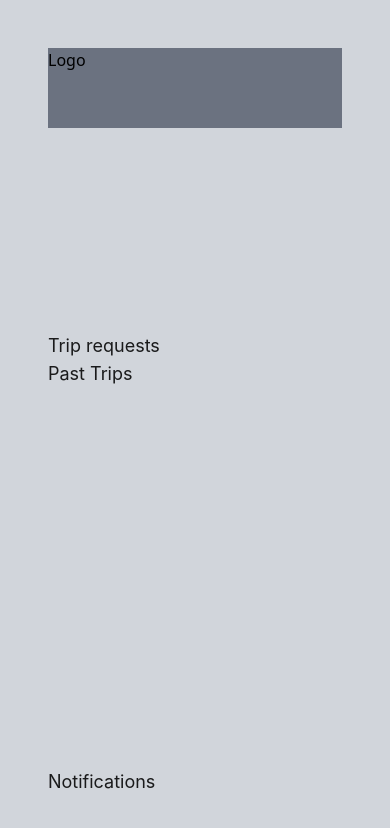
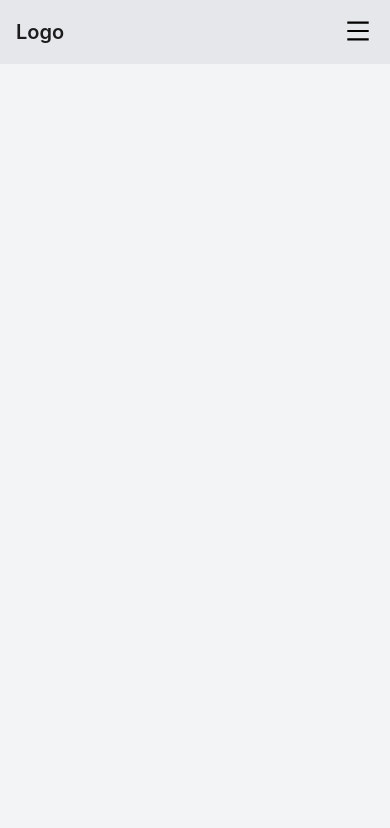
Before and after one commit to imujo-fer/progi, a React (Vite) app: page /employee/trip in a window 390 px wide. Shown: the top 828 px of the page. Built offline with nearby package versions, Linux system fonts and the light colour scheme.

Commit message:
make navbar responsive

```diff
--- a/frontend/src/components/SidebarNav.component.tsx
+++ b/frontend/src/components/SidebarNav.component.tsx
@@ -1,18 +1,68 @@
-import { Flex, Typography } from "antd";
+import { Layout, Grid, Button, Drawer } from "antd";
+import { MenuOutlined } from "@ant-design/icons";
+import { useState } from "react";
 
-const { Text } = Typography;
+const { Sider, Header, Content } = Layout;
+const { useBreakpoint } = Grid;
 
 export default function SidebarNav() {
+  const screens = useBreakpoint();
+  const [drawerVisible, setDrawerVisible] = useState(false);
+
+  const showDrawer = () => setDrawerVisible(true);
+  const closeDrawer = () => setDrawerVisible(false);
+
   return (
-    <div>
-      <Flex className="lg:w-80 md:w-60 h-screen flex justify-between items-start flex-col bg-gray-300 gap-4 p-12">
-        <Flex className="w-full h-20 bg-gray-500">Logo</Flex>
-        <Flex className="flex-col pb-44">
-          <Text className="text-lg">Trip requests</Text>
-          <Text className="text-lg">Past Trips</Text>
-        </Flex>
-        <Text className="text-lg">Notifications</Text>
-      </Flex>
-    </div>
+    <Layout className="min-h-screen">
+      {screens.lg ? (
+        <Sider
+          breakpoint="lg"
+          collapsedWidth="0"
+          width={320}
+          className="bg-gray-300"
+        >
+          <div className="flex flex-col justify-between h-full p-8 gap-4">
+            <div className="h-20 bg-gray-500 flex items-center justify-center text-white text-xl">
+              Logo
+            </div>
+            <div className="flex flex-col pb-44 space-y-2">
+              <p className="text-lg">Trip requests</p>
+              <p className="text-lg">Past Trips</p>
+            </div>
+            <p className="text-lg">Notifications</p>
+          </div>
+        </Sider>
+      ) : (
+        <>
+          <Header className="flex items-center justify-between bg-gray-200 p-4">
+            <div className="text-xl font-semibold">Logo</div>
+            <Button
+              type="text"
+              icon={<MenuOutlined />}
+              onClick={showDrawer}
+              className="text-2xl text-black"
+            />
+          </Header>
+          <Drawer
+            title="Menu"
+            placement="left"
+            onClose={closeDrawer}
+            visible={drawerVisible}
+            closable
+            width={320}
+            className="bg-gray-300"
+          >
+            <div className="flex flex-col gap-4">
+              <p className="text-lg">Trip requests</p>
+              <p className="text-lg">Past Trips</p>
+              <p className="text-lg">Notifications</p>
+            </div>
+          </Drawer>
+        </>
+      )}
+      <Layout>
+        <Content className="bg-gray-100 p-6"></Content>
+      </Layout>
+    </Layout>
   );
 }
--- a/frontend/src/features/employee/routes/employee.routes.tsx
+++ b/frontend/src/features/employee/routes/employee.routes.tsx
@@ -11,4 +11,5 @@ export const employeeRoute = createRoute({
 export const newTripRoute = createRoute({
   getParentRoute: () => employeeRoute,
   path: "/trip",
+  component: SidebarNav,
 });
```
